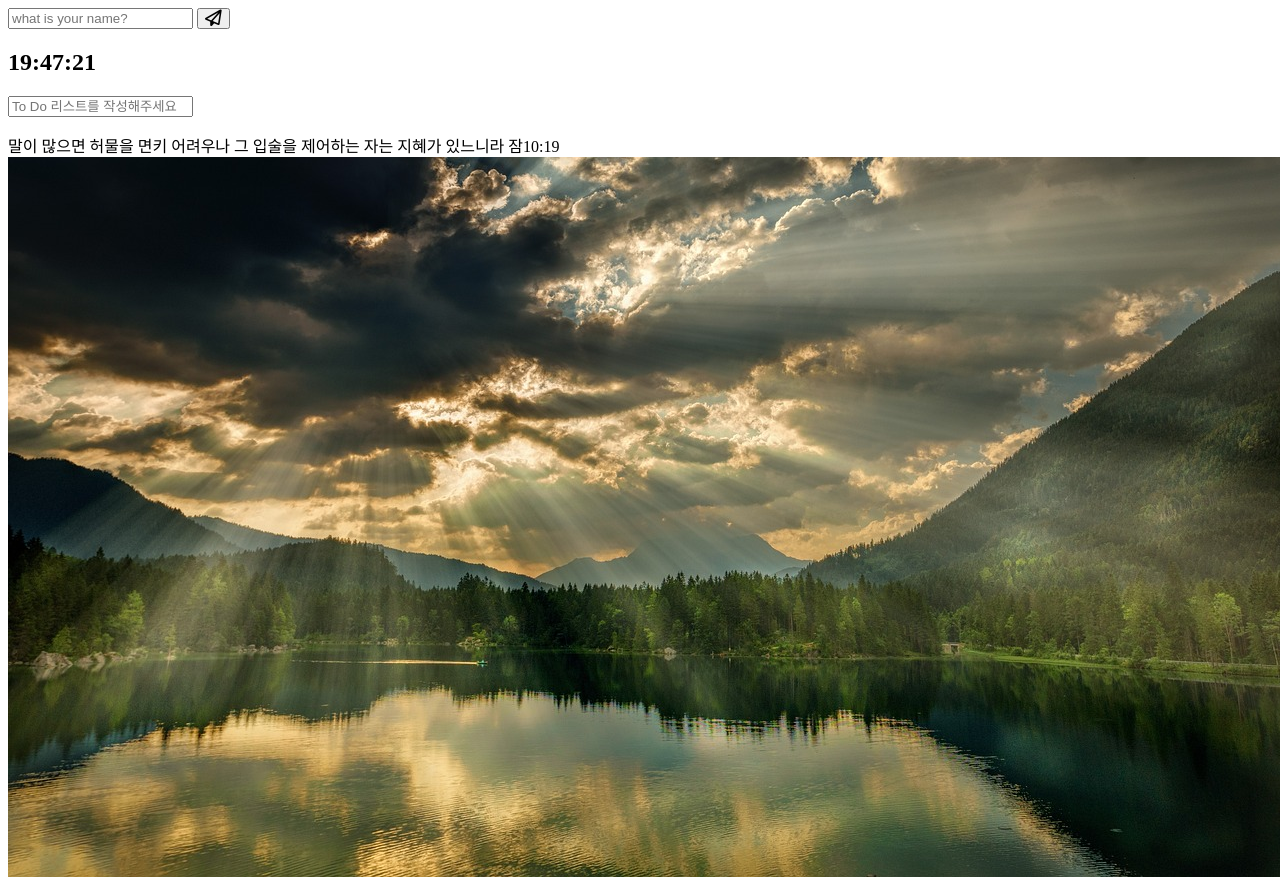
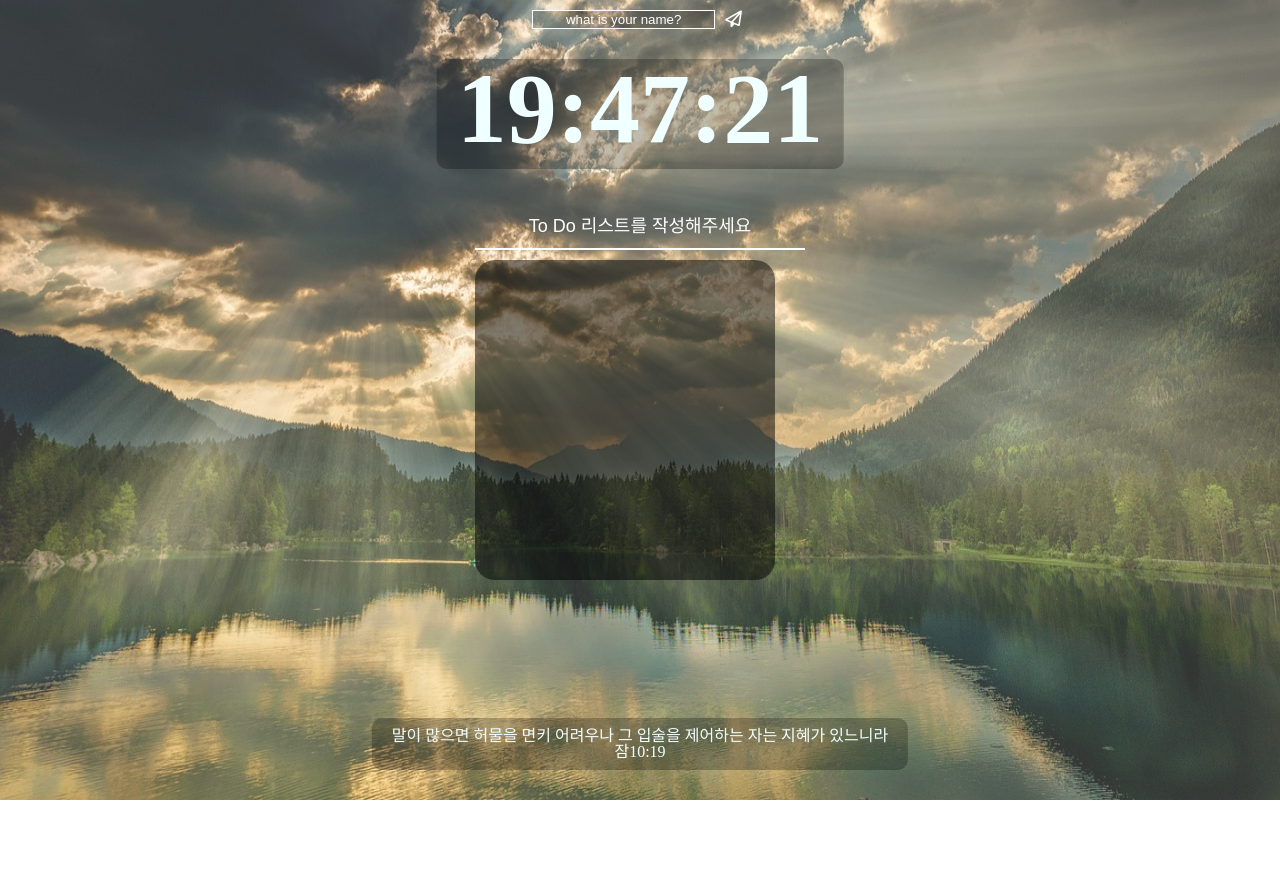
Before and after one commit to alalal4321/momentom, a plain HTML site: page index.html in a window 1280 px wide. After the commit the page ends 800 px from the top, so only its background shows below. Drawn offline with Linux system fonts and the light colour scheme.

Commit message:
css 업데이트

```diff
--- /dev/null
+++ b/css/reset.css
@@ -0,0 +1,57 @@
+/* http://meyerweb.com/eric/tools/css/reset/
+   v2.0 | 20110126
+   License: none (public domain)
+*/
+
+html, body, div, span, applet, object, iframe,
+h1, h2, h3, h4, h5, h6, p, blockquote, pre,
+a, abbr, acronym, address, big, cite, code,
+del, dfn, em, img, ins, kbd, q, s, samp,
+small, strike, strong, sub, sup, tt, var,
+b, u, i, center,
+dl, dt, dd, ol, ul, li,
+fieldset, form, label, legend,
+table, caption, tbody, tfoot, thead, tr, th, td,
+article, aside, canvas, details, embed,
+figure, figcaption, footer, header, hgroup,
+menu, nav, output, ruby, section, summary,
+time, mark, audio, video {
+	margin: 0;
+	padding: 0;
+	border: 0;
+	font-size: 100%;
+	font: inherit;
+	vertical-align: baseline;
+}
+/* HTML5 display-role reset for older browsers */
+article, aside, details, figcaption, figure,
+footer, header, hgroup, menu, nav, section {
+	display: block;
+}
+body {
+	line-height: 1;
+}
+ol, ul {
+	list-style: none;
+}
+blockquote, q {
+	quotes: none;
+}
+blockquote:before, blockquote:after,
+q:before, q:after {
+	content: '';
+	content: none;
+}
+table {
+	border-collapse: collapse;
+	border-spacing: 0;
+}
+
+input:focus {
+	outline: none;
+}
+
+a{
+	color: inherit;
+	text-decoration: none;
+}
--- a/css/style.css
+++ b/css/style.css
@@ -1,3 +1,177 @@
+@import "reset.css";
+
 .hidden {
     display: none;
 }
+
+img {
+    position:absolute;
+    width:100%;
+    height:100%;
+    left: 0px;
+    top: 0px;
+    right:0px;
+    bottom:0px;
+    z-index: -1;
+    opacity:80%;
+}
+
+#clock {
+    font-weight: 600;
+    color: azure;
+    background-color: rgba(0, 0, 0, 0.25);
+    border-radius: 10px;
+    position: fixed;
+    display: flex;
+    flex-direction: column;
+    justify-content: center;
+    align-items: center;
+    font-size: 100px;
+    margin-top: 30px;
+    left: 50%;
+    transform: translateX(-50%);
+    padding: 0px 20px 10px 20px;
+}
+
+#quotes {
+    color: azure;
+    background-color: rgba(0, 0, 0, 0.25);
+    border-radius: 10px;
+    position: fixed;
+    display: flex;
+    flex-direction: column;
+    justify-content: center;
+    align-items: center;
+    bottom: 30px;
+    left: 50%;
+    transform: translateX(-50%);
+    padding: 10px 20px 10px 20px;
+}
+
+.todo-listform {
+    top: 25%;
+    position: fixed;
+    bottom: 50px;
+    left: 50%;
+    transform: translateX(-50%);
+}
+
+#todo-form input {
+    background-color: rgba(0, 0, 0, 0);
+    border: none;
+    border-bottom: 2px solid white;
+    color: whitesmoke;
+    font-size: 24px;
+    box-sizing: border-box;
+    width: 100%;
+    padding: 10px;
+}
+
+#todo-form input::placeholder {
+    text-align: center;
+    color: white;
+    font-size: 18px;
+}
+
+.todo-list-div {
+    width: 300px;
+    height: 320px;
+    background-color: rgba(0, 0, 0, 0.5);
+    margin-top: 10px;
+    border-radius: 20px;
+    overflow-y: auto;
+}
+
+#todo-list {
+    color: whitesmoke;
+    text-align: center;
+    padding-top: 5px;
+}
+
+#todo-list li {
+    padding: 5px 0px;
+    color: white;
+}
+
+#todo-list li button {
+    background-color: rgba(0, 0, 0, 0);
+    border: none;
+    color: white;
+    transition: transform 0.3s ease-in-out, color 0.3s ease-in-out;
+}
+#todo-list li button:hover {
+    color: red;
+    cursor: pointer;
+    transform: scale(1.2);
+}
+
+#weather {
+    display: flex;
+    justify-content: flex-end;
+    font-size: 18px;
+    color: white;
+    padding-right: 10px;
+    flex-direction: column;
+    align-items: end;
+}
+
+#weather:first-child {
+    padding-bottom: 5px;
+}
+
+#login-form {
+    background-color: rgba(0, 0, 0, 0);
+    border: none;
+    color: whitesmoke;
+    box-sizing: border-box;
+
+}
+
+#login-form input {
+    background-color: rgba(0, 0, 0, 0.2);
+    border: solid 1px;
+    text-align: center;
+    color: white;
+}
+
+#login-form input::placeholder{
+    color: white;
+}
+
+.login-form {
+    color: azure;
+    display: flex;
+    justify-content: center;
+    align-items: center;
+    margin-top: 10px;
+}
+
+#login-form button {
+    background-color: rgba(0, 0, 0, 0);
+    border: none;
+    color: white;
+}
+
+@keyframes fly {
+    0% {
+      transform: translateX(0) translateY(0) rotate(0deg);
+    }
+    100% {
+      transform: translateX(500px) translateY(-300px) rotate(45deg);
+    }
+  }
+
+
+#login-form button:hover {
+    animation: fly 4s ease-in-out;
+    cursor: pointer;
+    transform: scale(1.2) translate;
+}
+
+#greeting {
+    font-size: 28px;
+    background-color:  rgba(0, 0, 0, 0.4);
+    border-radius: 8px;
+    padding: 5px;
+
+}
```
